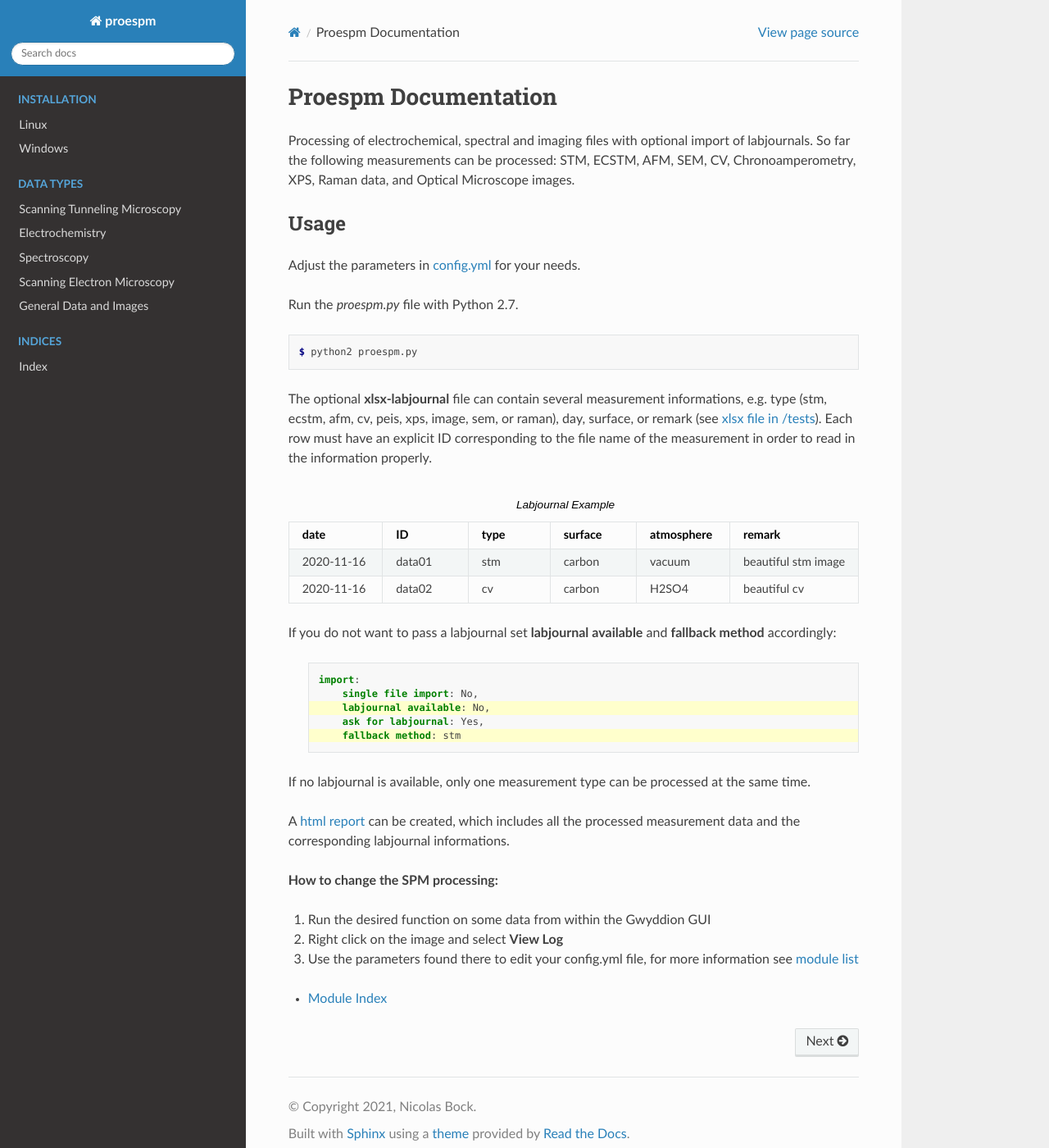
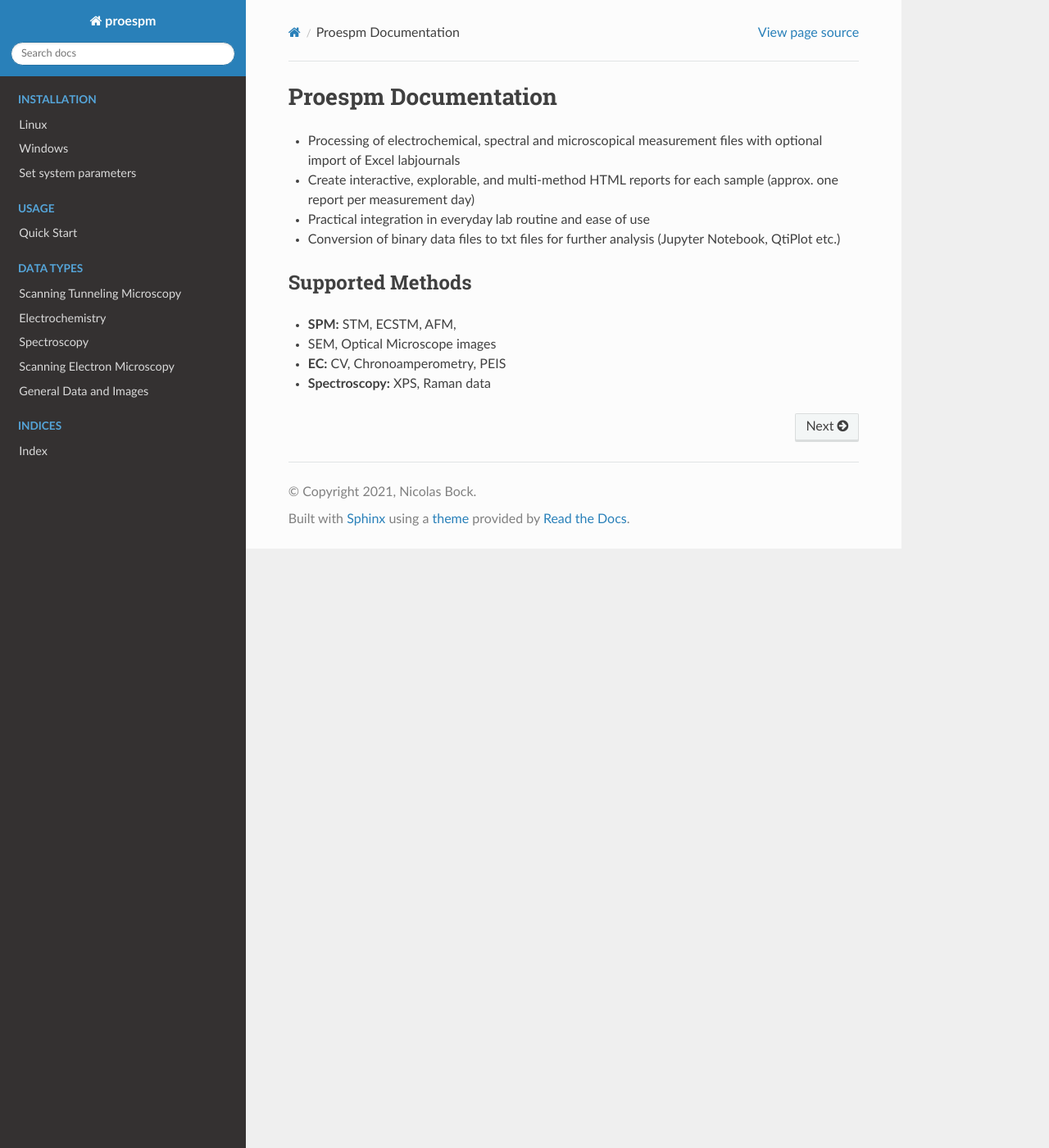
Before and after one commit to n-bock/proespm, a Sphinx documentation site: the page built from docs/index.rst, in a window 1280 px wide and 1400 px high. Shown: the whole window at 82% size. Built offline with Sphinx 7.4.7 and the Read the Docs theme 2.0.0, drawn with Linux system fonts in a browser that asks for light colours.

Commit message:
updated documentation

```diff
--- a/config.yml
+++ b/config.yml
@@ -76,4 +76,4 @@ system:
     win32 gwy path hint: C:\Program Files (x86)\Gwyddion\bin
     win32 gwyutils rel path: share\gwyddion\pygwy
     linux gwyutils path: /usr/share/gwyddion/pygwy
-    debug modus: Yes
+    debug modus: No
--- a/docs/conf.py
+++ b/docs/conf.py
@@ -16,7 +16,9 @@
 import os
 import sys
 
+sys.path.insert(0, os.path.abspath('../proespm'))
 sys.path.insert(0, os.path.abspath('..'))
+autodoc_mock_imports = ['Tkinter', 'tkFileDialog', 'gwy', 'genshi']
 
 
 # -- Project information ----------------------------------------------
@@ -40,7 +42,7 @@ release = u"2018/03/14"
 # extensions coming with Sphinx (named 'sphinx.ext.*') or your custom
 # ones.
 extensions = [
-    "sphinx.ext.autodoc",
+    # ~ "sphinx.ext.autodoc",
     "sphinx.ext.viewcode",
     "sphinx.ext.napoleon",
 ]
--- a/docs/index.rst
+++ b/docs/index.rst
@@ -1,6 +1,5 @@
 Proespm Documentation
 ========================
-Processing of electrochemical, spectral and imaging files with optional import of labjournals. So far the following measurements can be processed: STM, ECSTM, AFM, SEM, CV, Chronoamperometry, XPS, Raman data, and Optical Microscope images.
 
 .. toctree::
    :maxdepth: 2
@@ -9,65 +8,12 @@ Processing of electrochemical, spectral and imaging files with optional import o
 
    install
 
+.. toctree::
+   :maxdepth: 2
+   :hidden:
+   :caption: Usage
 
-Usage
--------------
-Adjust the parameters in `config.yml <https://github.com/n-bock/proespm/blob/master/config.yml>`_ for your needs.
-
-
-Run the *proespm.py* file with Python 2.7.
-
-.. code-block:: console
-
-   $ python2 proespm.py
-
-The optional **xlsx-labjournal** file can contain several measurement informations, e.g. type (stm, ecstm, afm, cv, peis, xps, image, sem, or raman), day, surface, or remark (see `xlsx file  in /tests <https://github.com/n-bock/proespm/blob/master/tests/reference_files/lab_journal.xlsx>`_). Each row must have an explicit ID corresponding to the file name of the measurement in order to read in the information properly.
-
-.. list-table:: Labjournal Example
-   :widths: 10 10 10 10 10 10
-   :header-rows: 1
-
-   * - date
-     - ID
-     - type
-     - surface
-     - atmosphere
-     - remark
-   * - 2020-11-16
-     - data01
-     - stm
-     - carbon
-     - vacuum
-     - beautiful stm image
-   * - 2020-11-16
-     - data02
-     - cv
-     - carbon
-     - H2SO4
-     - beautiful cv
-
-If you do not want to pass a labjournal set **labjournal available** and **fallback method** accordingly:
-
- .. code-block:: yaml
-    :emphasize-lines: 3, 5
-
-    import:
-        single file import: No,
-        labjournal available: No,
-        ask for labjournal: Yes,
-        fallback method: stm
-
-If no labjournal is available, only one measurement type can be processed at the same time.
-
-A `html report <https://htmlpreview.github.io/?https://github.com/n-bock/proespm_example/blob/master/data_report.html>`_ can be created, which includes
-all the processed measurement data and the corresponding labjournal informations.
-
-**How to change the SPM processing:**
-
-#. Run the desired function on some data from within the Gwyddion GUI
-#. Right click on the image and select **View Log**
-#. Use the parameters found there to edit your config.yml file, for more information see `module list <http://gwyddion.net/module-list.en.php>`_
-
+   usage
 
 
 .. toctree::
@@ -81,16 +27,23 @@ all the processed measurement data and the corresponding labjournal informations
    sem
    image
 
-
-
-
-
-
-* :ref:`modindex`
-
-
 .. toctree::
    :hidden:
    :caption: Indices
 
    genindex
+
+
+- Processing of electrochemical, spectral and microscopical measurement files with optional import of Excel labjournals
+- Create interactive, explorable, and multi-method HTML reports for each sample (approx. one report per measurement day)
+- Practical integration in everyday lab routine and ease of use
+- Conversion of binary data files to txt files for further analysis (Jupyter Notebook, QtiPlot etc.)
+
+
+Supported Methods
+-----------------
+
+* **SPM:** STM, ECSTM, AFM,
+* SEM, Optical Microscope images
+* **EC:** CV, Chronoamperometry, PEIS
+* **Spectroscopy:** XPS, Raman data
```
Also changed, not shown: docs/install.rst (+14 -0 lines), docs/source/proespm.rst (deleted, +0 -110 lines), docs/usage.rst (added, +125 -0 lines), 1 other file.
